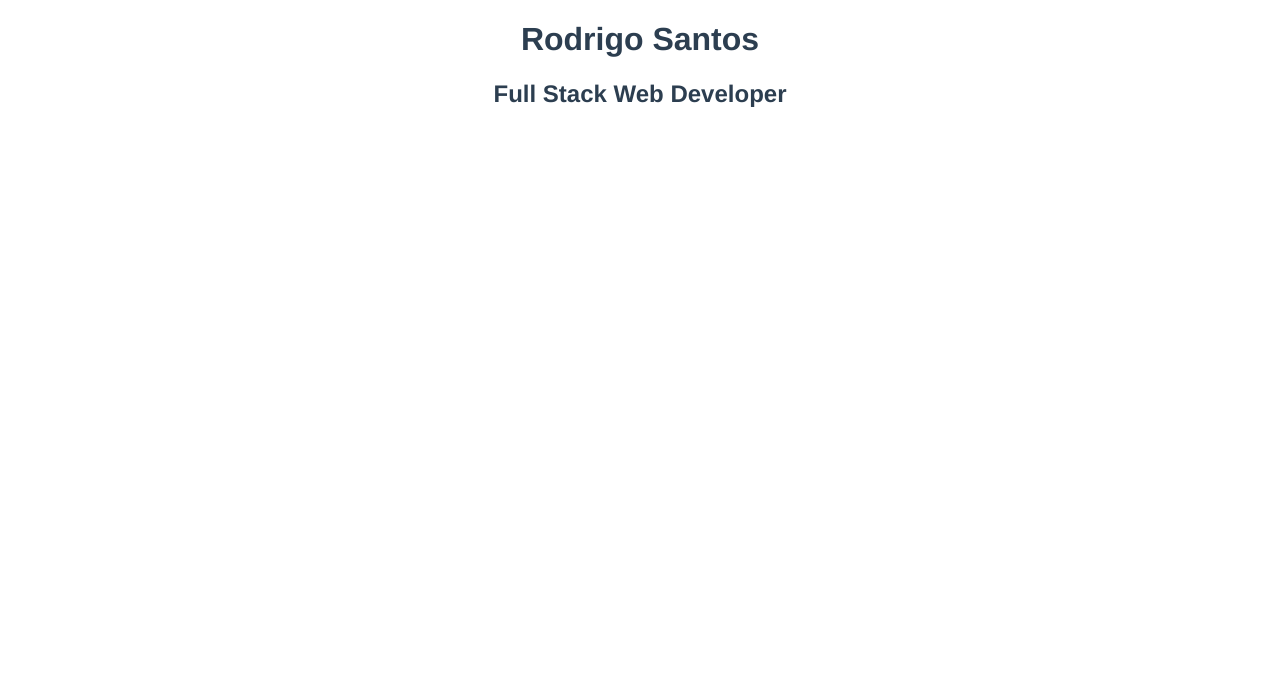
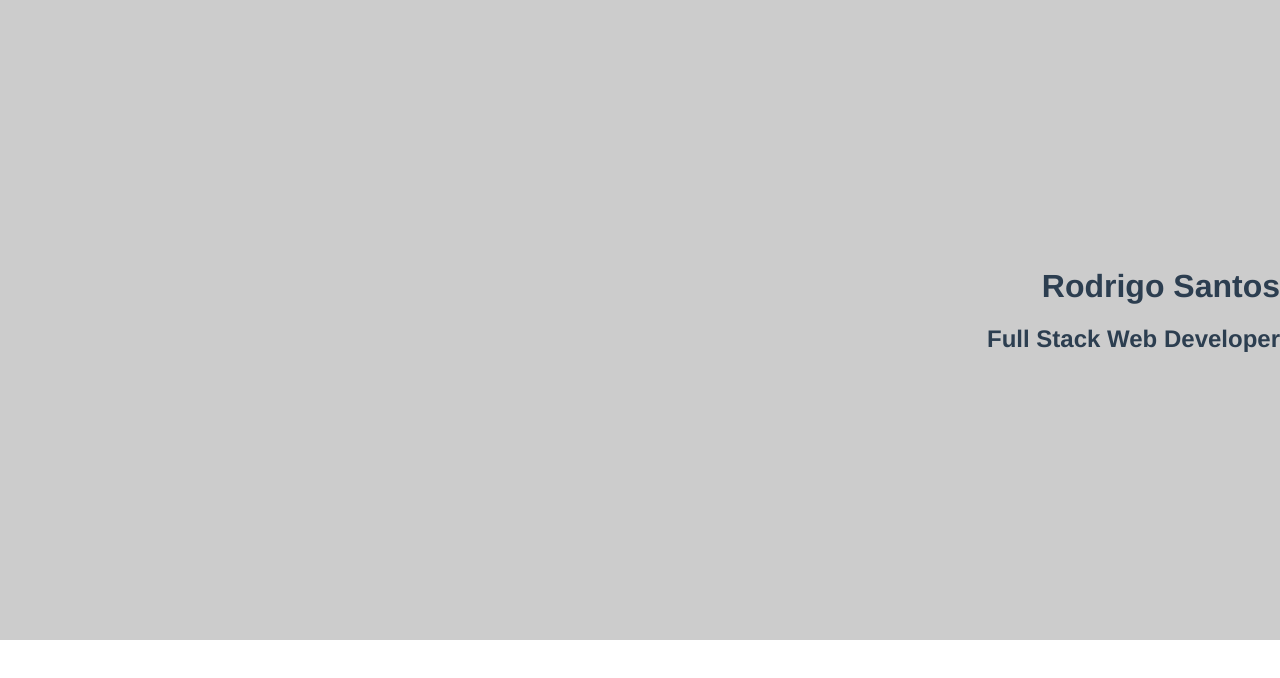
Before and after one commit to roddsantos/portfolio-template, a Vue app: page / in a window 1280 px wide. Shown: the top 678 px of the page. Built offline with nearby package versions, Linux system fonts and the light colour scheme.

Commit message:
feat: start section componentization

```diff
--- a/package.json
+++ b/package.json
@@ -23,7 +23,8 @@
   "eslintConfig": {
     "root": true,
     "env": {
-      "node": true
+      "node": true,
+      "vue/setup-compiler-macros": true
     },
     "extends": [
       "plugin:vue/vue3-essential",
--- a/src/App.vue
+++ b/src/App.vue
@@ -1,14 +1,22 @@
 <template>
-  <Start />
+  <Start
+    :title="data.title"
+    :description="data.description"
+    :start="data.start"
+  />
 </template>
 
 <script>
-import Start from "./components/Start.vue";
+import Start from "./sections/StartSection.vue";
+import data from "@/data/data.json";
 
 export default {
   name: "App",
   components: {
     Start,
+  },
+  data() {
+    return { data };
   },
 };
 </script>
@@ -28,4 +36,8 @@ body {
   width: 100vw;
   overflow-y: auto;
 }
+
+h1 {
+  margin: 0px;
+}
 </style>
--- a/src/components/Start.vue
+++ /dev/null
@@ -1,17 +0,0 @@
-<template>
-  <div>
-    <h1>{{ data.name }}</h1>
-    <h2>{{ data.description }}</h2>
-  </div>
-</template>
-
-<script>
-import data from "@/data/data.json";
-console.log(data);
-export default {
-  name: "TheStart",
-  data() {
-    return { data };
-  },
-};
-</script>
--- a/src/data/data.json
+++ b/src/data/data.json
@@ -1,5 +1,5 @@
 {
-  "name": "Rodrigo Santos",
+  "title": "Rodrigo Santos",
   "description": "Full Stack Web Developer",
   "socials": {
     "twitter": {
@@ -12,5 +12,16 @@
       "link": "http://instagram.com",
       "icon": "instagram"
     }
+  },
+  "start": {
+    "background": "#cccccc",
+    "align": "right"
+  },
+  "styles": {
+    "primary": "#ffffff",
+    "secondary": "#000000",
+    "accent": "",
+    "background": "#000000",
+    "text": "#ffffff"
   }
 }
--- /dev/null
+++ b/src/sections/StartSection.vue
@@ -0,0 +1,44 @@
+<template>
+  <div
+    id="start"
+    :class="['start', props.start?.align || 'left']"
+    :style="{ backgroundColor: props.start?.background || '#ffffff' }"
+  >
+    <h1>{{ props.title }}</h1>
+    <h2>{{ props.description }}</h2>
+  </div>
+</template>
+
+<script setup>
+const props = defineProps({
+  title: {
+    type: String,
+    default: "",
+  },
+  description: {
+    type: String,
+    default: "",
+  },
+  start: {
+    type: Object,
+  },
+});
+</script>
+
+<style scoped>
+.start {
+  display: flex;
+  flex-direction: column;
+  justify-content: center;
+  height: 80vh;
+  &.left {
+    align-items: start;
+  }
+  &.right {
+    align-items: end;
+  }
+  &.center {
+    align-items: center;
+  }
+}
+</style>
```
